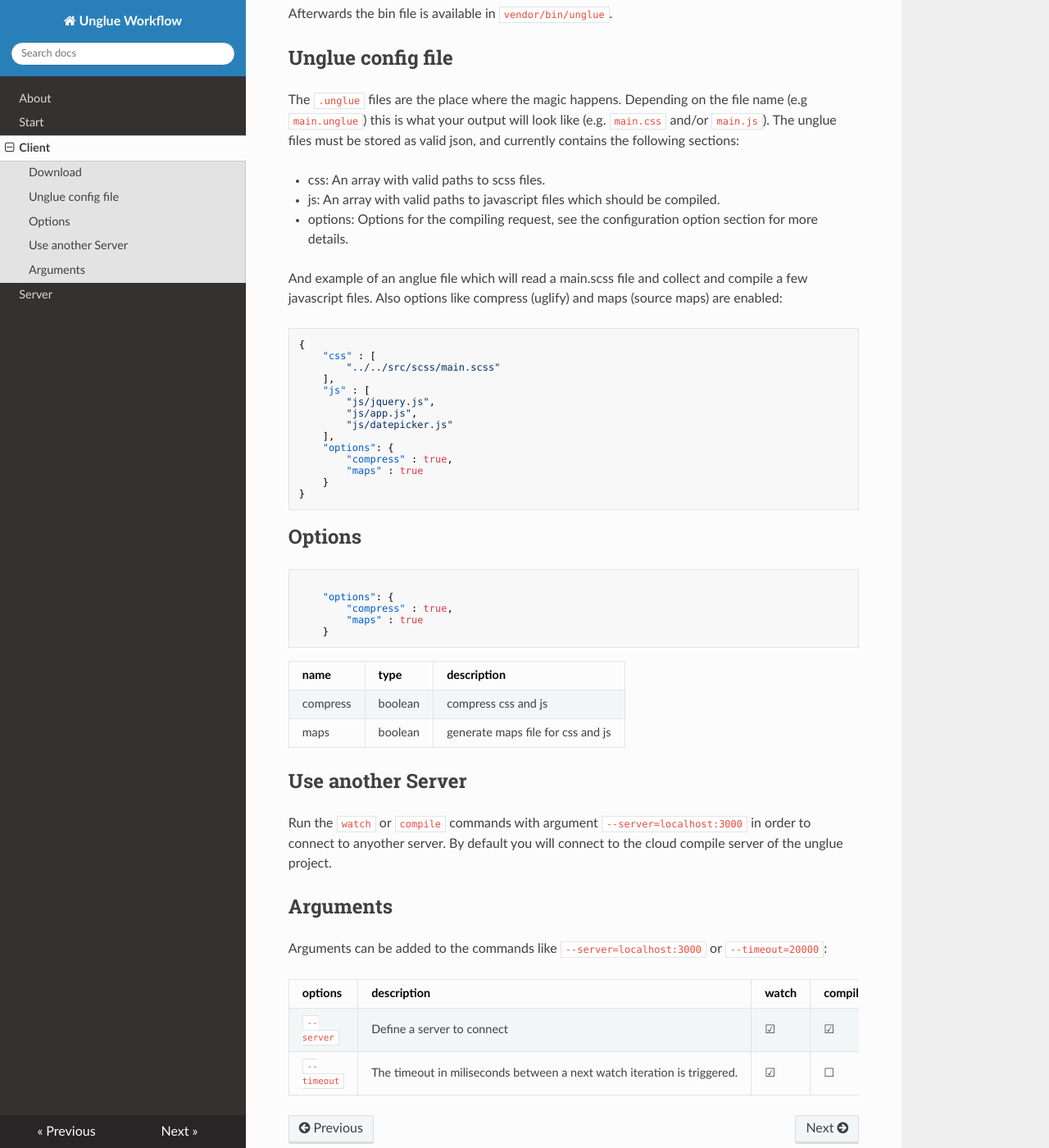
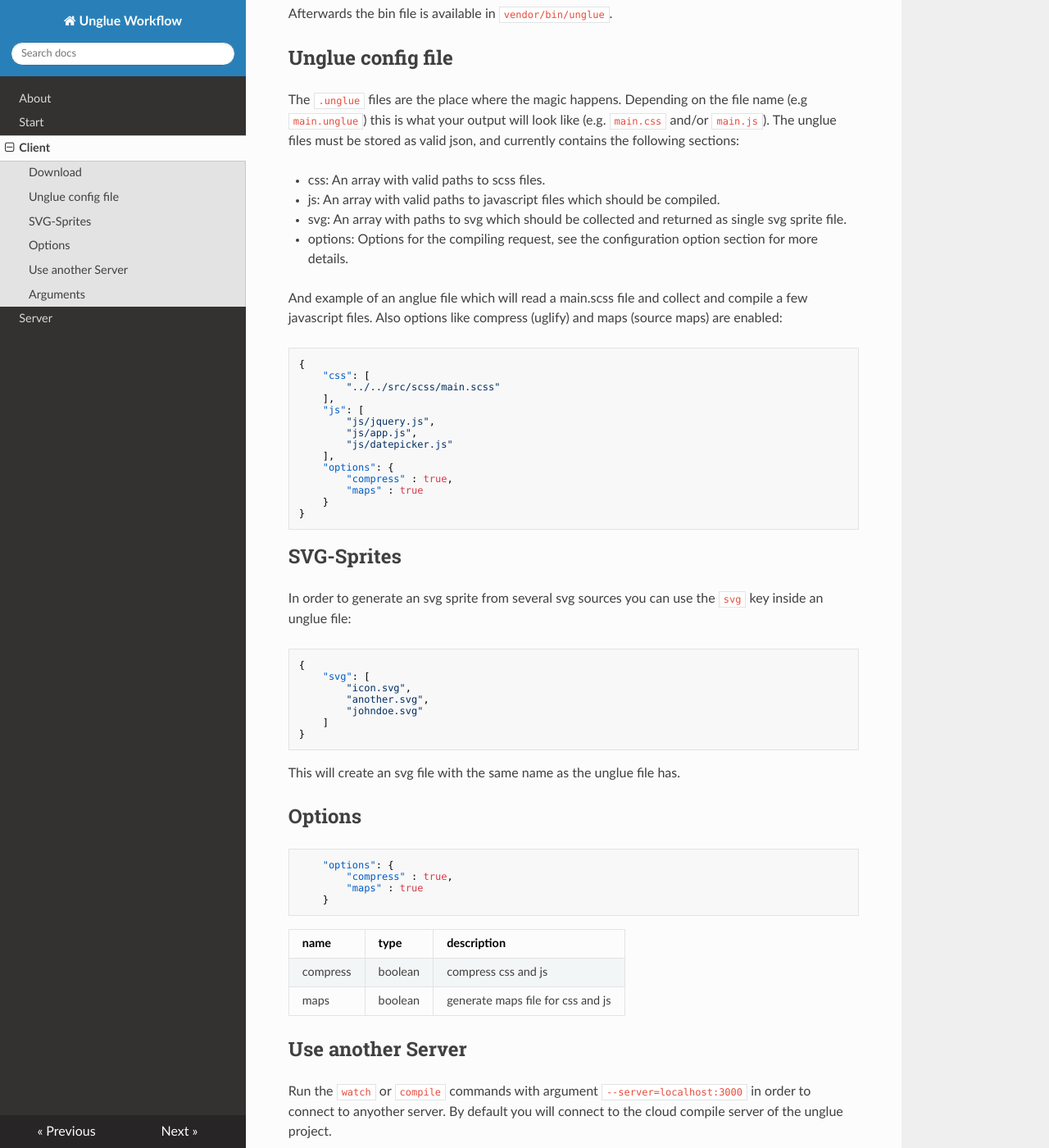
Before and after one commit to frontend-workflow-cloud-compiler/docs, an MkDocs documentation site: the page built from docs/client.md, in a window 1280 px wide and 1400 px high, scrolled down 460 px. Shown: the whole window at 82% size. Built offline with MkDocs 1.6.1, drawn with Linux system fonts in a browser that asks for light colours; nearby versions of some CDN libraries; old or Windows-style settings are respelled for this version of MkDocs.

Commit message:
update docs for svg sprites

````diff
--- a/docs/client.md
+++ b/docs/client.md
@@ -20,16 +20,17 @@ The `.unglue` files are the place where the magic happens. Depending on the file
 
 + css: An array with valid paths to scss files.
 + js: An array with valid paths to javascript files which should be compiled.
++ svg: An array with paths to svg which should be collected and returned as single svg sprite file.
 + options: Options for the compiling request, see the configuration option section for more details.
 
 And example of an anglue file which will read a main.scss file and collect and compile a few javascript files. Also options like compress (uglify) and maps (source maps) are enabled:
 
 ```json
 {
-    "css" : [
+    "css": [
         "../../src/scss/main.scss"
     ],
-    "js" : [
+    "js": [
         "js/jquery.js",
         "js/app.js",
         "js/datepicker.js"
@@ -41,10 +42,25 @@ And example of an anglue file which will read a main.scss file and collect and c
 }
 ```
 
+## SVG-Sprites
+
+In order to generate an svg sprite from several svg sources you can use the `svg` key inside an unglue file:
+
+```json
+{
+    "svg": [
+        "icon.svg",
+        "another.svg",
+        "johndoe.svg"
+    ]
+}
+```
+
+This will create an svg file with the same name as the unglue file has.
+
 ## Options
 
 ```json
-
     "options": {
         "compress" : true,
         "maps" : true
````
